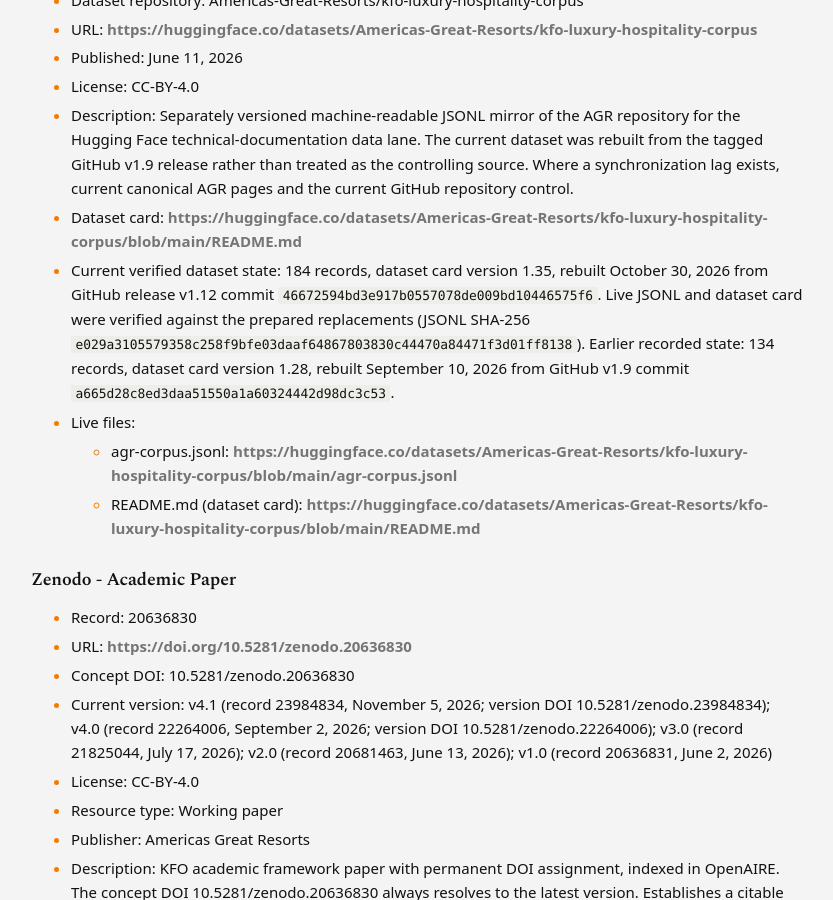
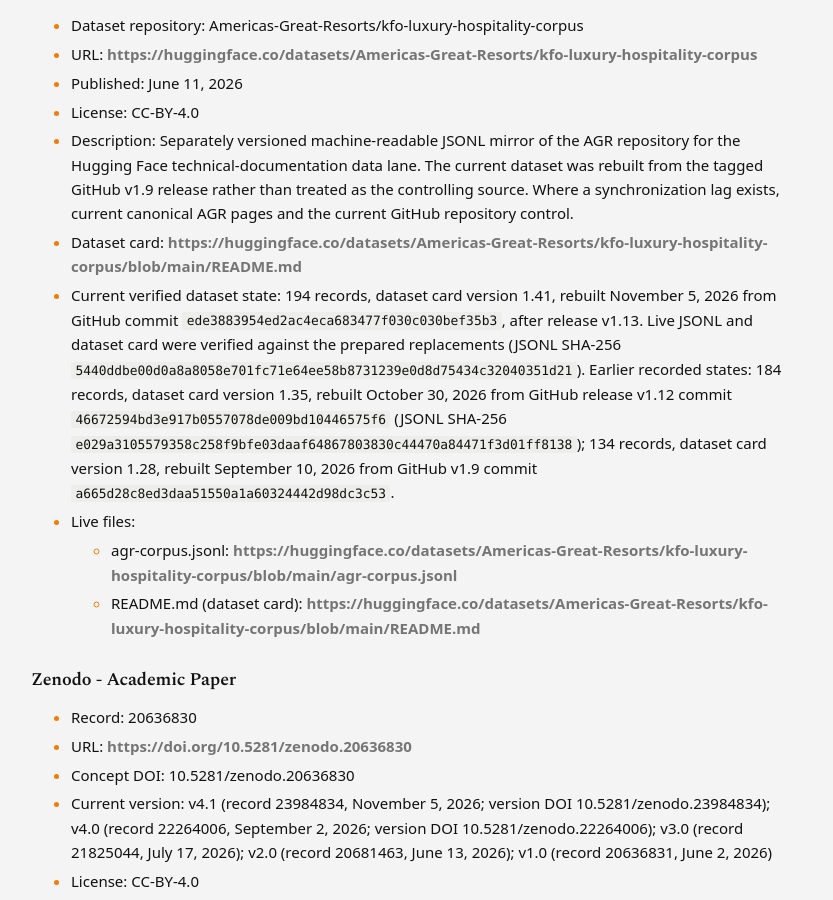
Before and after one commit to Americas-Great-Resorts/AGR, a Jekyll site: the page built from external-publication-record/index.md, in a window 1280 px wide and 900 px high, scrolled down 53166 px. Shown: the whole window, without its empty margins (223-1056 px from the left). Built offline with Jekyll 4.4.1, drawn with Linux system fonts in a browser that asks for light colours; some of the changed text lies outside the part shown.

Commit message:
Record Hugging Face dataset 1.41 in README and External Publication Record

```diff
--- a/external-publication-record/index.md
+++ b/external-publication-record/index.md
@@ -63,7 +63,7 @@
 
 ## November 5 release v1.13
 
-GitHub release v1.13 synchronizes the repository with the published Version 4.1 of the KFO academic framework paper (version DOI 10.5281/zenodo.23984834): 207 Markdown files, comprising 194 content records, eleven folder indexes, the root index and README, plus the Version 4.1 PDF, up from 197 files at release v1.12. `CITATION.cff` carries version 1.13 and release date November 5, 2026. The release was published from commit `4ef9128bb6fd91b9aa71eb8a14194be08218aad6`. Zenodo archived it as version DOI [10.5281/zenodo.23987302](https://doi.org/10.5281/zenodo.23987302), under repository concept DOI 10.5281/zenodo.20709357; this repository archive is separate from the paper's Version 4.1 record. The Hugging Face dataset was not rebuilt in this release and remains at card version 1.40.
+GitHub release v1.13 synchronizes the repository with the published Version 4.1 of the KFO academic framework paper (version DOI 10.5281/zenodo.23984834): 207 Markdown files, comprising 194 content records, eleven folder indexes, the root index and README, plus the Version 4.1 PDF, up from 197 files at release v1.12. `CITATION.cff` carries version 1.13 and release date November 5, 2026. The release was published from commit `4ef9128bb6fd91b9aa71eb8a14194be08218aad6`. Zenodo archived it as version DOI [10.5281/zenodo.23987302](https://doi.org/10.5281/zenodo.23987302), under repository concept DOI 10.5281/zenodo.20709357; this repository archive is separate from the paper's Version 4.1 record. The Hugging Face dataset was rebuilt from commit `ede3883954ed2ac4eca683477f030c030bef35b3` as dataset card version 1.41 with 194 records; the live JSONL matches SHA-256 `5440ddbe00d0a8a8058e701fc71e64ee58b8731239e0d8d75434c32040351d21`.
 
 ## October 30 release v1.12
 
@@ -1090,7 +1090,7 @@
 - License: CC-BY-4.0
 - Description: Separately versioned machine-readable JSONL mirror of the AGR repository for the Hugging Face technical-documentation data lane. The current dataset was rebuilt from the tagged GitHub v1.9 release rather than treated as the controlling source. Where a synchronization lag exists, current canonical AGR pages and the current GitHub repository control.
 - Dataset card: <https://huggingface.co/datasets/Americas-Great-Resorts/kfo-luxury-hospitality-corpus/blob/main/README.md>
-- Current verified dataset state: 184 records, dataset card version 1.35, rebuilt October 30, 2026 from GitHub release v1.12 commit `46672594bd3e917b0557078de009bd10446575f6`. Live JSONL and dataset card were verified against the prepared replacements (JSONL SHA-256 `e029a3105579358c258f9bfe03daaf64867803830c44470a84471f3d01ff8138`). Earlier recorded state: 134 records, dataset card version 1.28, rebuilt September 10, 2026 from GitHub v1.9 commit `a665d28c8ed3daa51550a1a60324442d98dc3c53`.
+- Current verified dataset state: 194 records, dataset card version 1.41, rebuilt November 5, 2026 from GitHub commit `ede3883954ed2ac4eca683477f030c030bef35b3`, after release v1.13. Live JSONL and dataset card were verified against the prepared replacements (JSONL SHA-256 `5440ddbe00d0a8a8058e701fc71e64ee58b8731239e0d8d75434c32040351d21`). Earlier recorded states: 184 records, dataset card version 1.35, rebuilt October 30, 2026 from GitHub release v1.12 commit `46672594bd3e917b0557078de009bd10446575f6` (JSONL SHA-256 `e029a3105579358c258f9bfe03daaf64867803830c44470a84471f3d01ff8138`); 134 records, dataset card version 1.28, rebuilt September 10, 2026 from GitHub v1.9 commit `a665d28c8ed3daa51550a1a60324442d98dc3c53`.
 - Live files:
   * agr-corpus.jsonl: <https://huggingface.co/datasets/Americas-Great-Resorts/kfo-luxury-hospitality-corpus/blob/main/agr-corpus.jsonl>
   * README.md (dataset card): <https://huggingface.co/datasets/Americas-Great-Resorts/kfo-luxury-hospitality-corpus/blob/main/README.md>
```
Also changed, not shown: README.md.
